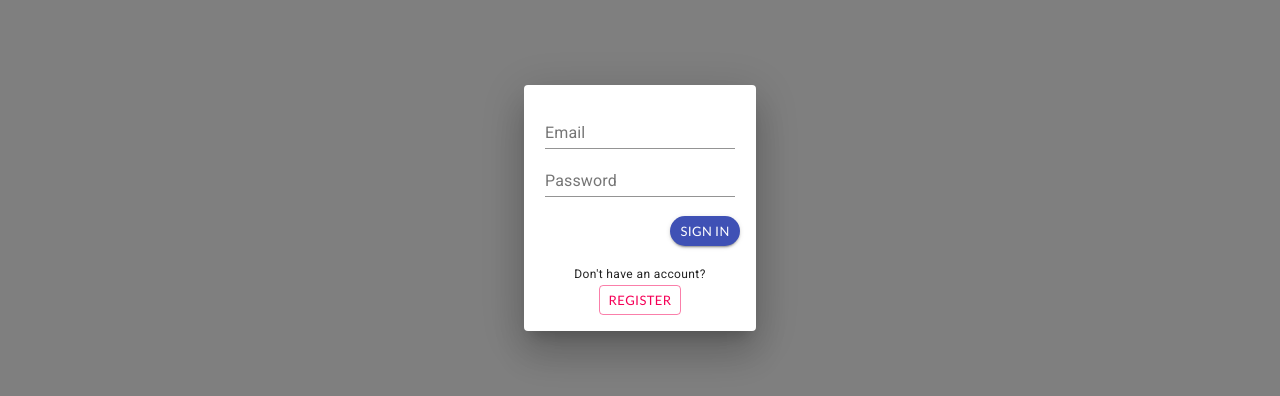
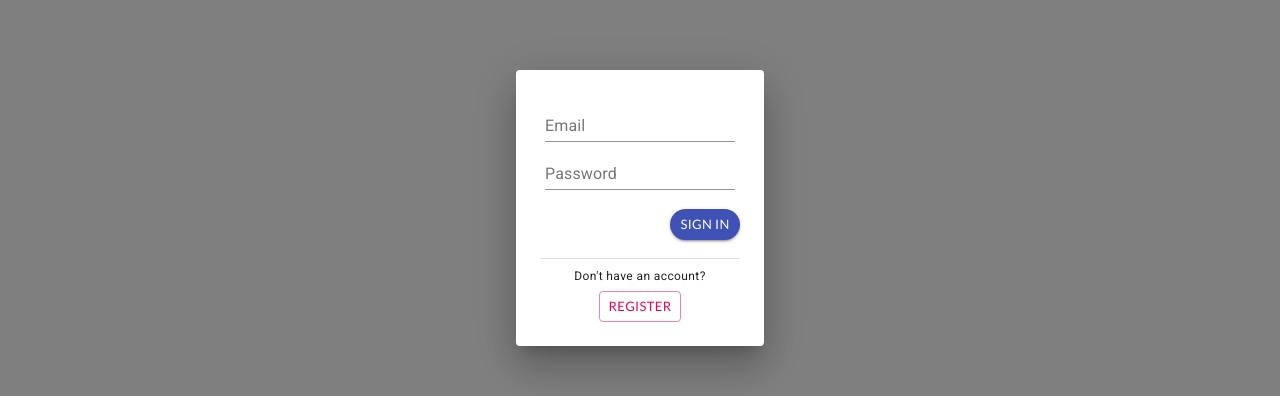
Before and after one commit to mikxyas/bossburger-frontend, a React (Create React App) app: page /events in a window 1280 px wide. Both pictures are taken after a click on the button "SIGN IN". Shown: the part 192-588 px from the top of the page. Built offline with nearby package versions, Linux system fonts and the light colour scheme; no server answers; what react-geolocated would draw is missing.

Commit message:
made some changes to signin dialog

```diff
--- a/src/components/SigninDialog.js
+++ b/src/components/SigninDialog.js
@@ -90,7 +90,7 @@ class SigninDialog extends  React.Component{
         Sign in
       </Button>
       <Dialog open={this.props.openSigninDialog} onClose={this.handleDialog} TransitionComponent={Transition}>
-        <div style={{padding:'1em', display:'flex', alignItems:'center', justifyContent:'center', flexDirection:'column'}}>
+        <div style={{padding:'1.5em', display:'flex', alignItems:'center', justifyContent:'center', flexDirection:'column'}}>
 
         {/* <IconButton style={{marginLeft:'auto'}} edge="start" color="inherit" onClick={handleClose} aria-label="close">
               <CloseIcon />
@@ -101,9 +101,9 @@ class SigninDialog extends  React.Component{
               <br/>
 
               <Button style={{marginLeft:'130px', marginBottom:'1.4em',borderRadius:'20px'}} onClick={() => this.handleSubmit()} size='small' variant='contained' color='primary'>Sign In</Button>
-              {/* <Divider style={{marginTop:'.7em', marginBottom:'.3.5'}}  variant='middle'/> */}
+              <Divider style={{marginBottom:'.5em', width:'100%'}}  variant='middle'/>
 
-              <Typography align='center' style={{marginBottom:'.3.5em'}} variant='caption'>Don't have an account?</Typography>
+              <Typography align='center' style={{marginBottom:'.4em'}} variant='caption'>Don't have an account?</Typography>
               {/* <p style={{textAlign:'center'}}>Or</p> */}
 
               <Link  to='/register'>
```
